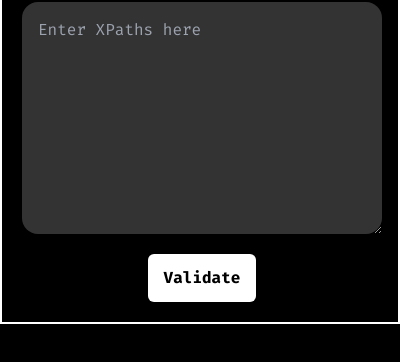
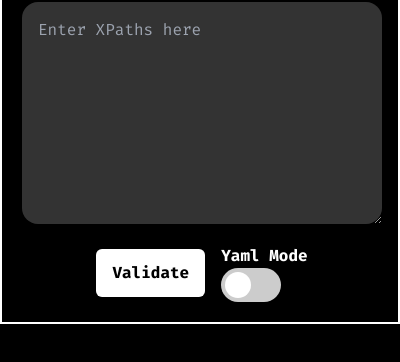
Before and after one commit to vishalchaurasia10/Xpath-Validation-Extension, a browser extension: page popup.html in a window 400 px wide. Both pictures are taken after a click on the button "Validate". Shown: the part 80-442 px from the top of the page. Drawn offline with Linux system fonts and the light colour scheme.

Commit message:
added yaml mode

```diff
--- a/popup.html
+++ b/popup.html
@@ -1,9 +1,76 @@
+
 <!DOCTYPE html>
 <html>
 
 <head>
     <link rel="stylesheet" type="text/css" href="dist/styles.css">
     <link rel="stylesheet" href="https://cdnjs.cloudflare.com/ajax/libs/font-awesome/6.2.1/css/all.min.css">
+    <style>
+        .switch {
+  position: relative;
+  display: inline-block;
+  width: 60px;
+  height: 34px;
+}
+
+/* Hide default HTML checkbox */
+.switch input {
+  opacity: 0;
+  width: 0;
+  height: 0;
+}
+
+/* The slider */
+.slider {
+  position: absolute;
+  cursor: pointer;
+  top: 0;
+  left: 0;
+  right: 0;
+  bottom: 0;
+  background-color: #ccc;
+  -webkit-transition: .4s;
+  transition: .4s;
+}
+
+.slider:before {
+  position: absolute;
+  content: "";
+  height: 26px;
+  width: 26px;
+  left: 4px;
+  bottom: 4px;
+  background-color: white;
+  -webkit-transition: .4s;
+  transition: .4s;
+}
+
+input:checked + .slider {
+  background-color: #2196F3;
+}
+
+input:focus + .slider {
+  box-shadow: 0 0 1px #2196F3;
+}
+
+input:checked + .slider:before {
+  -webkit-transform: translateX(26px);
+  -ms-transform: translateX(26px);
+  transform: translateX(26px);
+}
+
+/* Rounded sliders */
+.slider.round {
+  border-radius: 34px;
+}
+
+.slider.round:before {
+  border-radius: 50%;
+}
+
+
+
+    </style>
 </head>
 
 <body class="bg-black font-firaCode border-white border-2">
@@ -11,11 +78,21 @@
         <h2 class="text-4xl font-extrabold text-[#57E6D9] capitalize">XPath Validator</h2>
         <textarea title="Enter XPaths here" class='w-full h-full rounded-2xl px-4 py-4 bg-[rgba(255,255,255,0.2)] outline-none text-white'
             id="xpathInput" placeholder="Enter XPaths here" rows="7"></textarea>
+
+        <div class="flex items-center space-x-4">
         <button
             class="bg-white font-semibold hover:scale-110 transition-all duration-200 text-black px-4 py-3 rounded-md"
             id="validateButton" title="Validate XPaths">Validate
         </button>
+        <div>
+            <p class="text-white font-semibold">Yaml Mode</p>
+            <label id="mode" class="switch">
+                    <input type="checkbox" >
+                    <span class="slider round"></span>
+              </label>
+        </div>
     </div>
+</div>
     <script src="popup.js"></script>
 </body>
 
--- a/popup.js
+++ b/popup.js
@@ -1,11 +1,34 @@
+var inputMode="xpath";
+
+document.getElementById('mode').addEventListener('click',()=>{
+    if(inputMode=="xpath"){
+        inputMode="yaml";
+    }
+    else{
+        inputMode="xpath";
+    }
+})
 document.getElementById("validateButton").addEventListener("click", function () {
-    const xpaths = document.getElementById("xpathInput").value.split("\n").filter((xpath) => xpath.trim() !== "");
-
-    // Check if there are XPaths to validate
+    const xpathsTxtBox = document.getElementById("xpathInput").value
+    var xpaths =[];
+    if(inputMode=="yaml"){
+    const regex = /"([^"]+)"/g;
+    let match;
+    while ((match = regex.exec(xpathsTxtBox)) !== null) {
+    xpaths.push(match[1]);
+    }
+}
+    else{
+        xpaths=xpathsTxtBox.split("\n").filter((xpath) => xpath.trim() !== "");
+    }
     if (xpaths.length === 0) {
         // Handle the case where there are no XPaths to validate
         return;
     }
+    console.log(xpaths);
+
+
+
 
     chrome.tabs.query({ active: true, currentWindow: true }, function (tabs) {
         chrome.tabs.sendMessage(tabs[0].id, { action: "validateXPaths", xpaths: xpaths }, function (results) {
```
